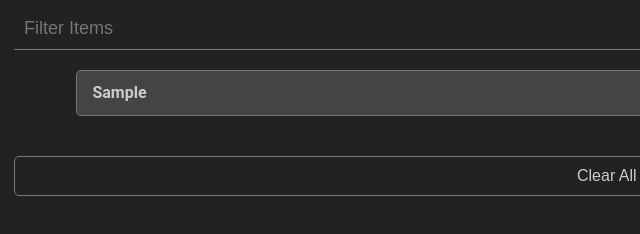
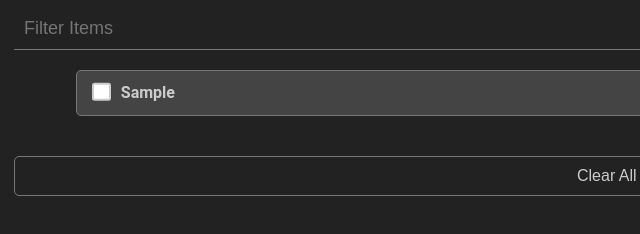
Before and after one commit to MioKh/shopping-list, a plain HTML site: page index.html in a window 1280 px wide. Both pictures are taken after typing "Sample" into the empty fields and a click on the button "Add Item". Shown: the part 194-428 px from the top of the page, 2-642 px from the left. Drawn offline with Linux system fonts and the light colour scheme.

Commit message:
added a check button

```diff
--- a/script.js
+++ b/script.js
@@ -1,5 +1,3 @@
-// empty for now i'll add the functunalities after i get some rest
-
 // idk the comments is for the stuff i learned throughout making this project
 
 // dom manipulation
@@ -57,8 +55,25 @@ function addItemSubmit(e) {
 //more specific functions
 function addItemToDOM(item) {
   const li = document.createElement("li");
-  li.appendChild(document.createTextNode(item));
+  const container = document.createElement("div");
+  container.className = "containerLeft";
+
+  const check = document.createElement("input");
+  check.type = "checkbox";
+  check.className = "check";
+
+  const checkContainer = document.createElement("div");
+  checkContainer.className = "check-container";
+  checkContainer.appendChild(check);
+
+  const text = document.createTextNode(item);
+
   const button = createButton("remove-item btn-link text-red");
+
+  container.appendChild(checkContainer);
+  container.appendChild(text);
+
+  li.appendChild(container);
   li.appendChild(button);
 
   itemList.appendChild(li);
--- a/style.css
+++ b/style.css
@@ -33,6 +33,13 @@ header h1 {
   max-width: 500px;
   margin: 30px auto;
   padding: 20px;
+}
+
+.containerLeft {
+  display: flex;
+  align-items: center;
+  justify-content: center;
+  gap: 10px;
 }
 
 .edit-mode {
@@ -122,6 +129,7 @@ header h1 {
 .items li {
   display: flex;
   justify-content: space-between;
+
   width: 90%;
   border: 1px solid #777;
   border-radius: 5px;
@@ -131,6 +139,36 @@ header h1 {
   background-color: #444;
 }
 
+.check {
+  appearance: none;
+  background-color: #fff;
+  margin: 0;
+  font: inherit;
+  color: currentColor;
+  width: 1.15em;
+  height: 1.15em;
+  border: 0.15em solid currentColor;
+  border-radius: 0.15em;
+  transform: translateY(-0.075em);
+  display: grid;
+  place-content: center;
+}
+
+.check:checked::before {
+  transform: scale(1);
+}
+
+.check::before {
+  content: "";
+  width: 0.65em;
+  height: 0.65em;
+  transform: scale(0);
+  transition: 120ms transform ease-in-out;
+  box-shadow: inset 1em 1em #68bbff;
+  transform-origin: bottom left;
+  clip-path: polygon(14% 44%, 0 65%, 50% 100%, 100% 16%, 80% 0%, 43% 62%);
+}
+
 @media (max-width: 500px) {
   .items li {
     width: 100%;
```
